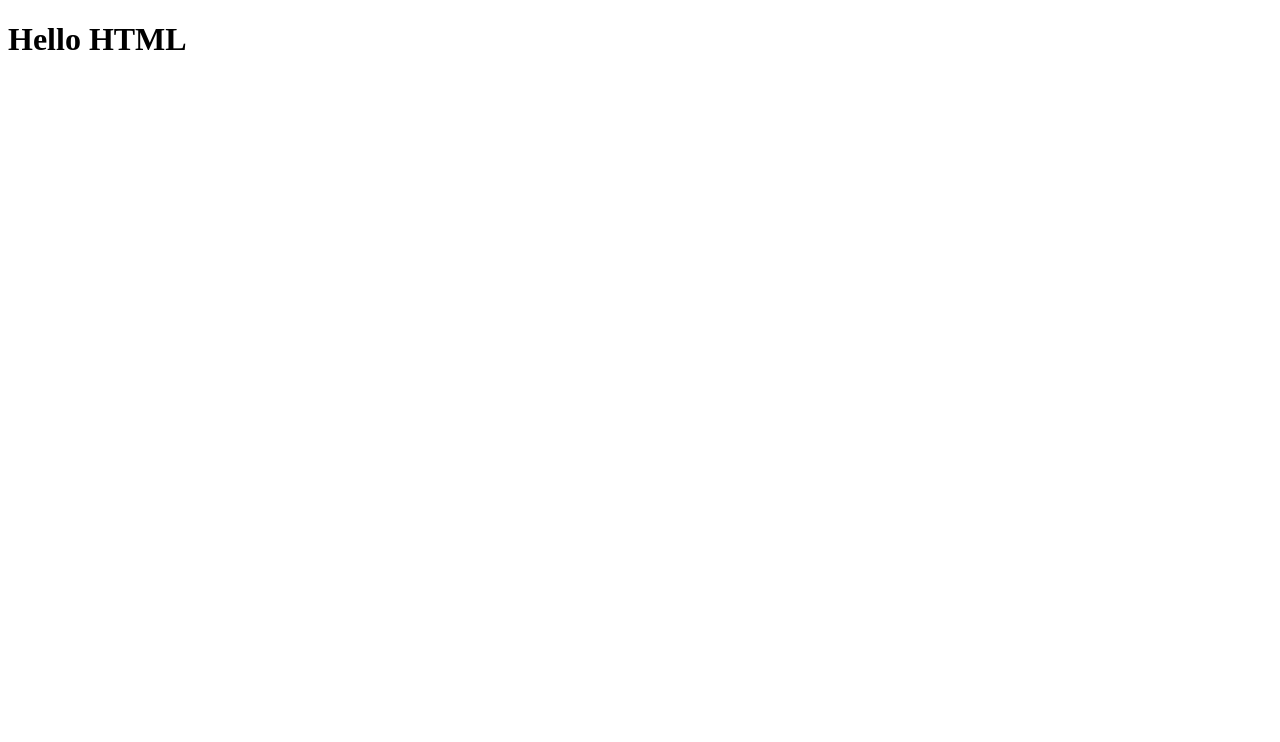
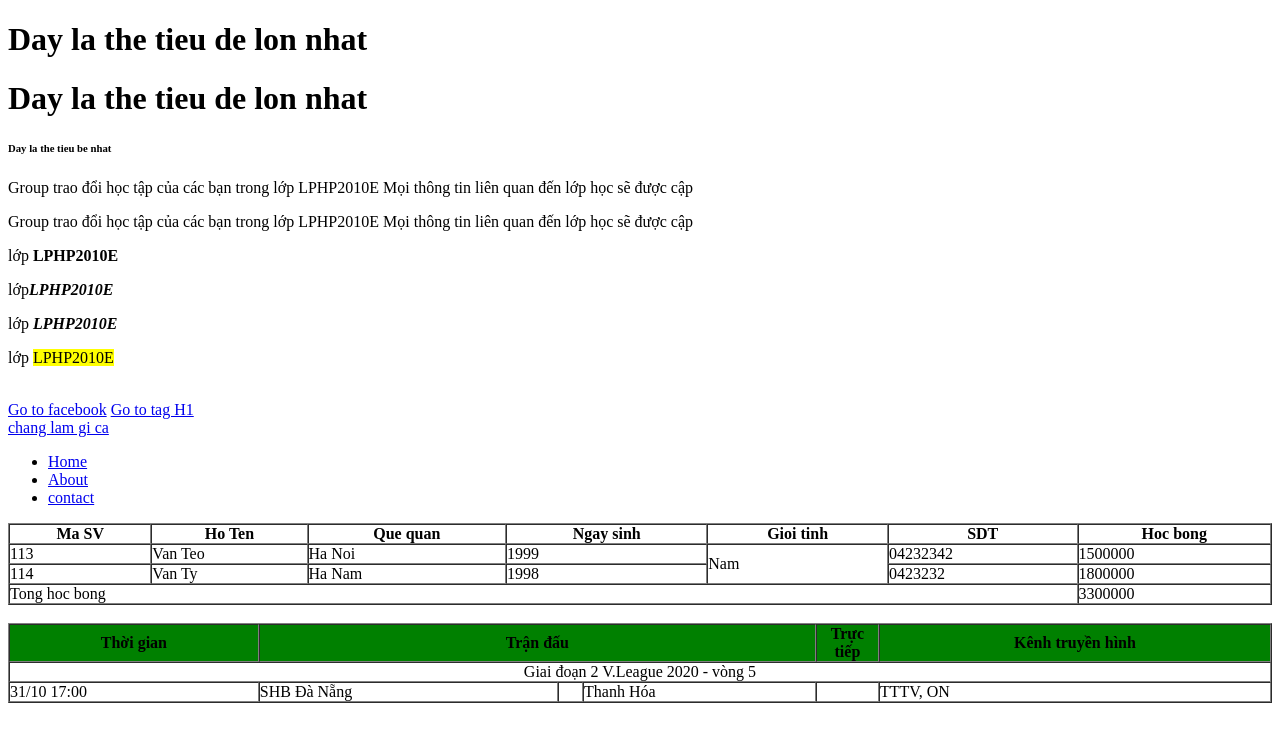
Before and after one commit to ThanhTrieu/PHP2010, a plain HTML site: page lession-01.html in a window 1280 px wide. Drawn offline with Linux system fonts and the light colour scheme.

Commit message:
update code

```diff
--- a/lession-01.html
+++ b/lession-01.html
@@ -2,12 +2,110 @@
 <html lang="en">
 	<head>
 		<meta charset="utf-8">
-	<meta http-equiv="X-UA-Compatible" content="IE=edge">
+		<meta http-equiv="X-UA-Compatible" content="IE=edge" />
+		<meta name="auhtor" content="T3H-HaNoi" />
+		<meta name="keyword" content="thoi trang, quan jean, ao thun" />
+		<meta name="description" content="gioi thieu -ban hang online" />
 		<title>hoc html co ban</title>
+		<link rel="icon" href="images/icon.png">
 		<!-- the nhung css tu ben ngoai vao -->
-	<link rel="stylesheet" href="../../css/style.css">
+		<link rel="stylesheet" href="css/style.css">
+		<style type="text/css">
+			/* dinh nghia css o day */
+		</style>
 	</head>
 	<body>
-	<h1>Hello HTML</h1>
+		<!-- html van ban, tieu de, dinh dang van ban -->
+		<h1 id="ab" class="title title2"> Day la the tieu de lon nhat</h1>
+		<h1 id="b" class="title title2"> Day la the tieu de lon nhat</h1>
+		<h6 class="title titl3"> Day la the tieu be nhat</h6>
+		<!-- HTML block -->
+		<p>Group trao đổi học tập của các bạn trong lớp LPHP2010E Mọi thông tin liên quan đến lớp học sẽ được cập</p>
+		<p>Group trao đổi học tập của các bạn trong lớp LPHP2010E Mọi thông tin liên quan đến lớp học sẽ được cập</p>
+		<p>lớp <b>LPHP2010E</b></p>
+		<p>lớp<strong><i>LPHP2010E</i></strong></p>
+		<p>lớp <b><em>LPHP2010E</em></b></p>
+		<p>lớp <mark>LPHP2010E</mark></p>
+		<br/>
+		<!-- HTML lien ket -->
+		<a title="facebook.com" href="https://facebook.com" target="_blank"> Go to facebook</a>
+		<!-- HTML inline -->
+		<!-- anchor link / neo link -->
+		<a href="#ab"> Go to tag H1</a>
+		<br/>
+		<a href="javascript:void();"> chang lam gi ca </a>
+		<br/>
+		<!-- HTML danh sach -->
+		<ul>
+			<li><a href="#">Home</a></li>
+			<li><a href="#">About</a></li>
+			<li><a href="#">contact</a></li>
+		</ul>
+		<!-- HTML bang bieu du lieu -->
+		<table width="100%" border="1" cellpadding="0" cellspacing="0">
+			<thead>
+				<tr>
+					<th> Ma SV</th>
+					<th> Ho Ten</th>
+					<th> Que quan</th>
+					<th> Ngay sinh</th>
+					<th> Gioi tinh</th>
+					<th> SDT</th>
+					<th> Hoc bong</th>
+				</tr>
+			</thead>
+			<tbody>
+				<tr>
+					<td>113</td>
+					<td>Van Teo</td>
+					<td>Ha Noi</td>
+					<td>1999</td>
+					<td rowspan="2">Nam</td>
+					<td>04232342</td>
+					<td>1500000</td>
+				</tr>
+				<tr>
+					<td>114</td>
+					<td>Van Ty</td>
+					<td>Ha Nam</td>
+					<td>1998</td>
+					<td>0423232</td>
+					<td>1800000</td>
+				</tr>
+			</tbody>
+			<tfoot>
+				<tr>
+					<td colspan="6">Tong hoc bong</td>
+					<td> 3300000</td>
+				</tr>
+			</tfoot>
+		</table>
+		<br/>
+		<table width="100%" border="1" cellspacing="0" cellpadding="0">
+			<thead>
+				<tr bgcolor="green">
+					<th>Thời gian</th>
+					<th colspan="3">Trận đấu</th>
+					<th>Trực tiếp</th>
+					<th>Kênh truyền hình</th>
+				</tr>
+			</thead>
+			<tbody>
+				<tr>
+					<td colspan="6" align="center">Giai đoạn 2 V.League 2020 - vòng 5</td>
+				</tr>
+				<tr>
+					<td>31/10 17:00</td>
+					<td>SHB Đà Nẵng</td>
+					<td width="2%"></td>
+					<td>Thanh Hóa</td>
+					<td width="5%"></td>
+					<td>TTTV, ON</td>
+				</tr>
+			</tbody>
+		</table>
+		<br/>
+		<!-- HTML Layout -->
+
 	</body>
 </html>
```
Also changed, not shown: images/icon.png (added). Lines whose indentation alone changed are shown as unchanged.
